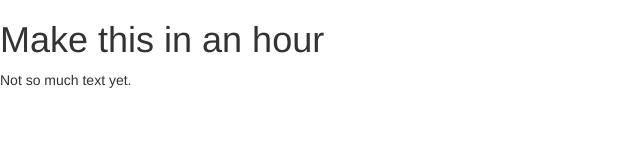
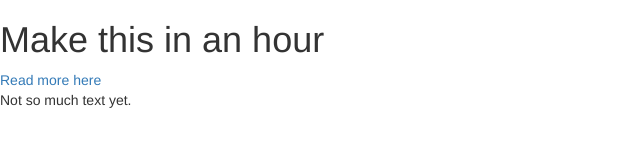
Before and after one commit to kimswe/kimswe.github.io, a plain HTML site: page index.html in a window 1280 px wide. Shown: the whole page, without its empty margins (0-640 px from the left). Drawn offline with nearby package versions, Linux system fonts and the light colour scheme.

Commit message:
Changed a link

```diff
--- a/index.html
+++ b/index.html
@@ -9,7 +9,7 @@
 </head>
 <body>
   <h1>Make this in an hour</h1>
-
+  <a href="http://makethisinanhour.com/">Read more here</a>
   <p>Not so much text yet.</p>
   <p></p>
 </body>
```
